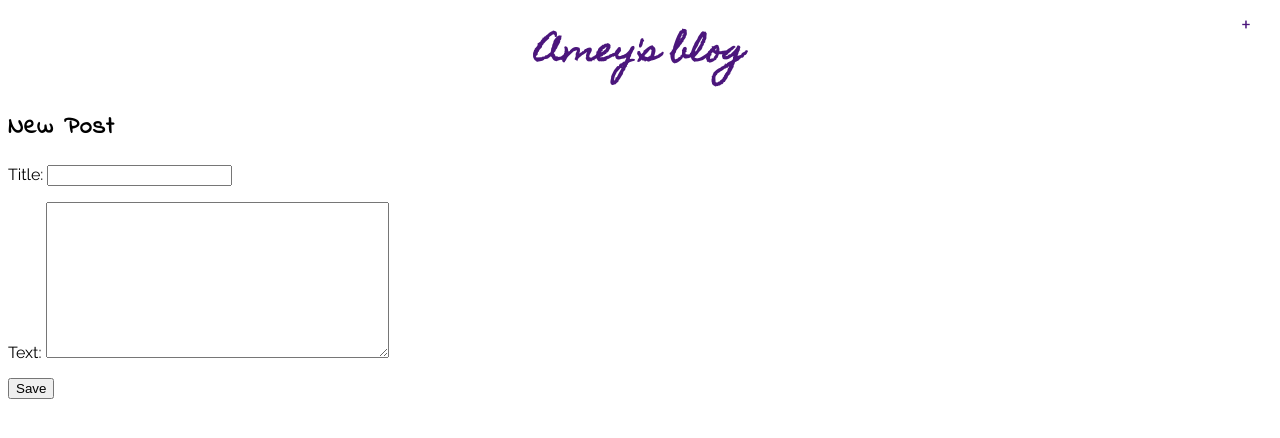
After one commit to ameybhavsar24/django-blog, a Django app: page /post/new/ in a window 1280 px wide. The commit adds this page. Shown: the top 438 px of the page. Run offline with Django 3.2, Linux system fonts and the light colour scheme; some libraries are stand-ins or nearby versions.

Commit message:
added create post ability

```diff
--- /dev/null
+++ b/blog/forms.py
@@ -0,0 +1,7 @@
+from django import forms
+from .models import Post
+
+class PostForm(forms.ModelForm):
+    class Meta:
+        model = Post
+        fields = ('title','text')
--- a/blog/static/css/blog.css
+++ b/blog/static/css/blog.css
@@ -7,11 +7,12 @@
        body {
            font-family: 'Raleway';
        }
-
+       .pageHeader {
+         margin-top: 20px;
+       }
        .pageTitle {
            text-align: center;
            font-family: 'Homemade Apple', cursive;
-           margin-top: 20px;
        }
 
        .post {
@@ -31,7 +32,7 @@
        .textCenter {
          text-align: center;
        }
-       .post .title {
+       .title {
            font-family: 'Indie Flower', cursive;
            letter-spacing: 1px;
        }
@@ -49,3 +50,14 @@
            color : #4b167c;
            text-decoration: none;
        }
+
+       .top-menu {
+         height: 48px;
+         width: 48px;
+         position: absolute;
+         right: 10px;
+         top: 10px;
+         text-align: center;
+         font-size: 150%;
+         cursor: pointer;
+       }
--- a/blog/templates/blog/base.html
+++ b/blog/templates/blog/base.html
@@ -9,7 +9,9 @@
         <link rel="stylesheet" href="{% static 'css/blog.css' %}">
     </head>
     <body>
-      <h1 class='pageTitle'><a href='/'>Amey's blog</a></h1>
+      <div class="pageHeader"><a href="{% url 'post_new' %}" class="top-menu"><span class="glyphicon glyphicon-plus">+</span></a>
+        <h1 class='pageTitle'><a href='/'>Amey's blog</a></h1>
+      </div>
     <div class="content container">
         <div class="row">
             <div class="col-md-8">
--- /dev/null
+++ b/blog/templates/blog/post_new.html
@@ -0,0 +1,10 @@
+{% extends 'blog/base.html' %}
+
+{% block content %}
+  <h2 class="title">New Post</h2>
+  <form class="post-form" method="POST">
+    {% csrf_token %}
+    {{form.as_p}}
+    <button type="submit">Save</button>
+  </form>
+{% endblock %}
--- a/blog/urls.py
+++ b/blog/urls.py
@@ -4,4 +4,5 @@ from . import views
 urlpatterns = [
     path('',views.post_list, name='post_list'),
     path('post/<int:pk>/', views.post_detail, name='post_detail'),
+    path('post/new/', views.post_new, name='post_new')
 ]
--- a/blog/views.py
+++ b/blog/views.py
@@ -1,7 +1,7 @@
-from django.shortcuts import render, get_object_or_404
+from django.shortcuts import render, get_object_or_404, redirect
 from django.utils import timezone
 from .models import Post
-
+from .forms import PostForm
 
 # Create your views here.
 def post_list(request):
@@ -11,3 +11,16 @@ def post_list(request):
 def post_detail(request, pk):
     post = get_object_or_404(Post,pk=pk)
     return render(request, 'blog/post_detail.html',{'post':post})
+
+def post_new(request):
+    if request.method == "POST":
+        form = PostForm(request.POST)
+        if form.is_valid():
+            post = form.save(commit=False)
+            post.author = request.user
+            post.published_date = timezone.now()
+            post.save()
+            return redirect('post_detail', pk=post.pk)
+    else:
+        form = PostForm()
+    return render(request, 'blog/post_new.html', {'form':form})
```
